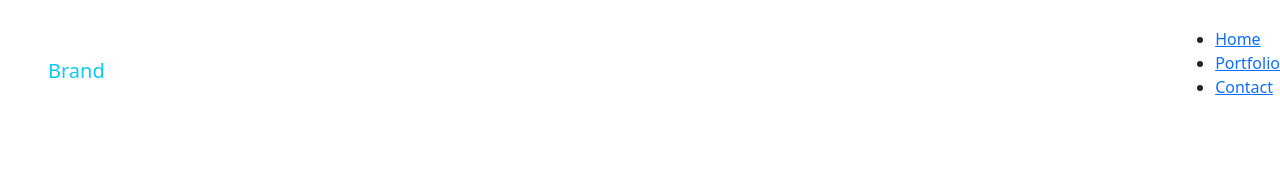
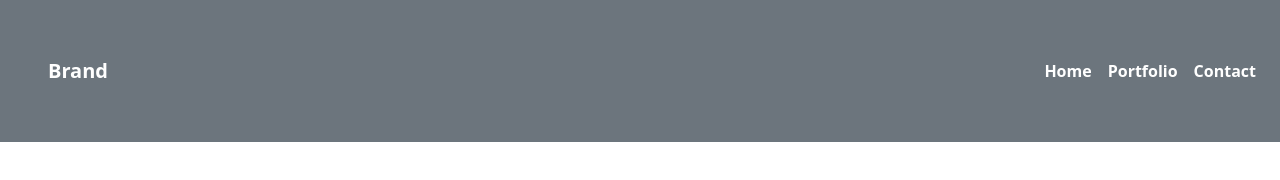
Before and after one commit to lucy-sees/Bootstrap-portfolio-project, a website: page index.html in a window 1280 px wide. Drawn offline with nearby package versions, Linux system fonts and the light colour scheme.

Commit message:
Style navbar

```diff
--- a/index.html
+++ b/index.html
@@ -6,13 +6,23 @@
     <link rel="stylesheet" href="https://cdn.jsdelivr.net/npm/bootstrap@5.2.3/dist/css/bootstrap.min.css" integrity="sha384-rbsA2VBKQhggwzxH7pPCaAqO46MgnOM80zW1RWuH61DGLwZJEdK2Kadq2F9CUG65" crossorigin="anonymous">
 </head>
 <body>
-    <nav class="navbar navbar-dark">
-        <div class="navbar-brand text-info p-5"><a>Brand</a></div>
-        <ul>
-            <li><a href="index.html">Home</a></li>
-            <li><a href="#portfolio">Portfolio</a></li>
-            <li><a href="#contact">Contact</a></li>
-        </ul>
+    <nav class="navbar bg-secondary">
+        <div class="navbar-brand p-5">
+          <a class="fw-bold text-decoration-none text-white" href="index.html">Brand</a>
+        </div>
+         <div>
+            <ul class="navbar-nav m-4  list-group-horizontal d-flex gap-3">
+              <li class="nav-item">
+                <a class="fw-bold text-white text-decoration-none" href="index.html">Home</a>
+              </li>
+              <li class="nav-item">
+                <a class="fw-bold text-white text-decoration-none" href="#portfolio">Portfolio</a>
+              </li>
+              <li class="nav-item">
+                <a class="fw-bold text-white text-decoration-none" href="#contact">Contact</a>
+              </li>
+            </ul>
+         </div>
     </nav>
 
     <section id="Portfolio"></section>
```
